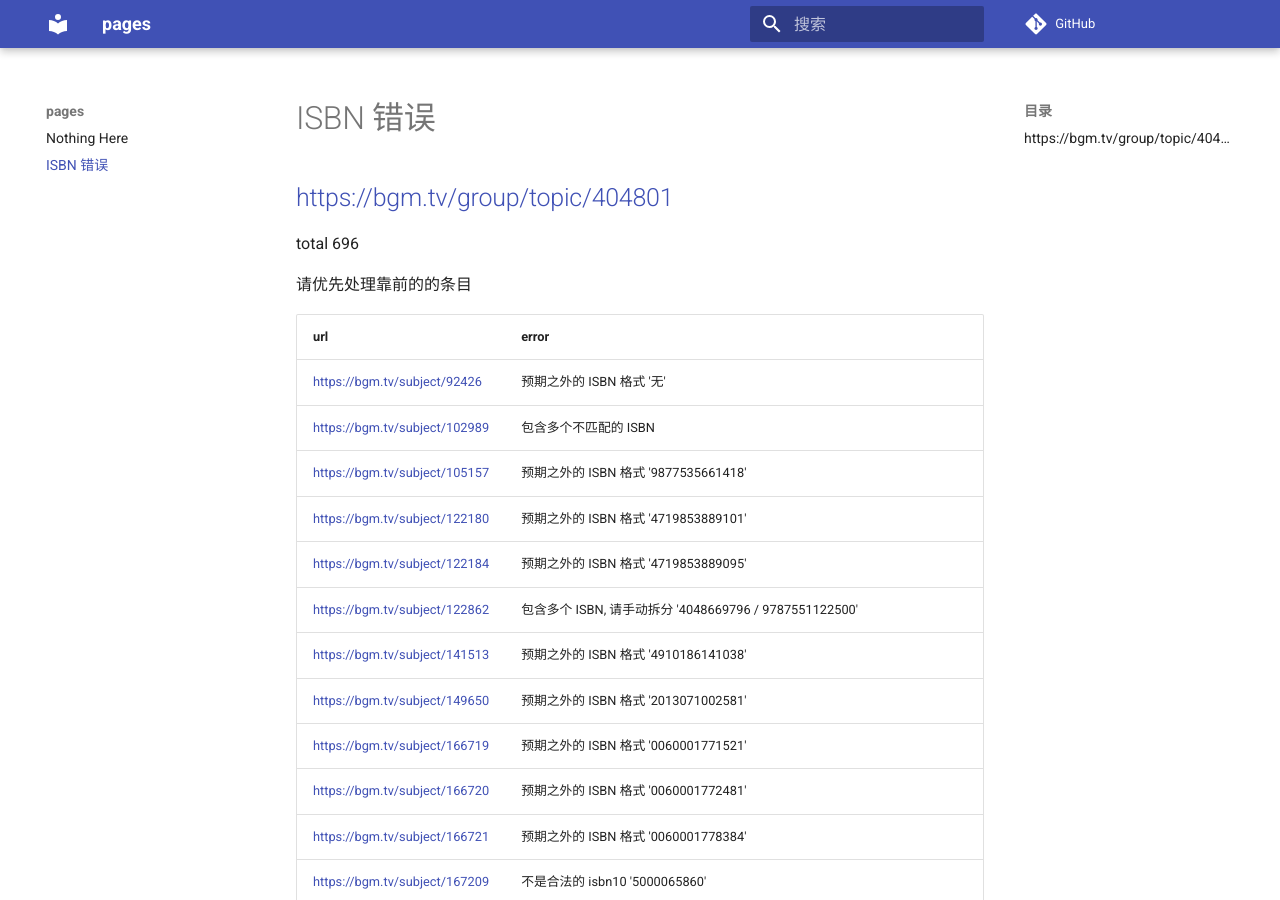
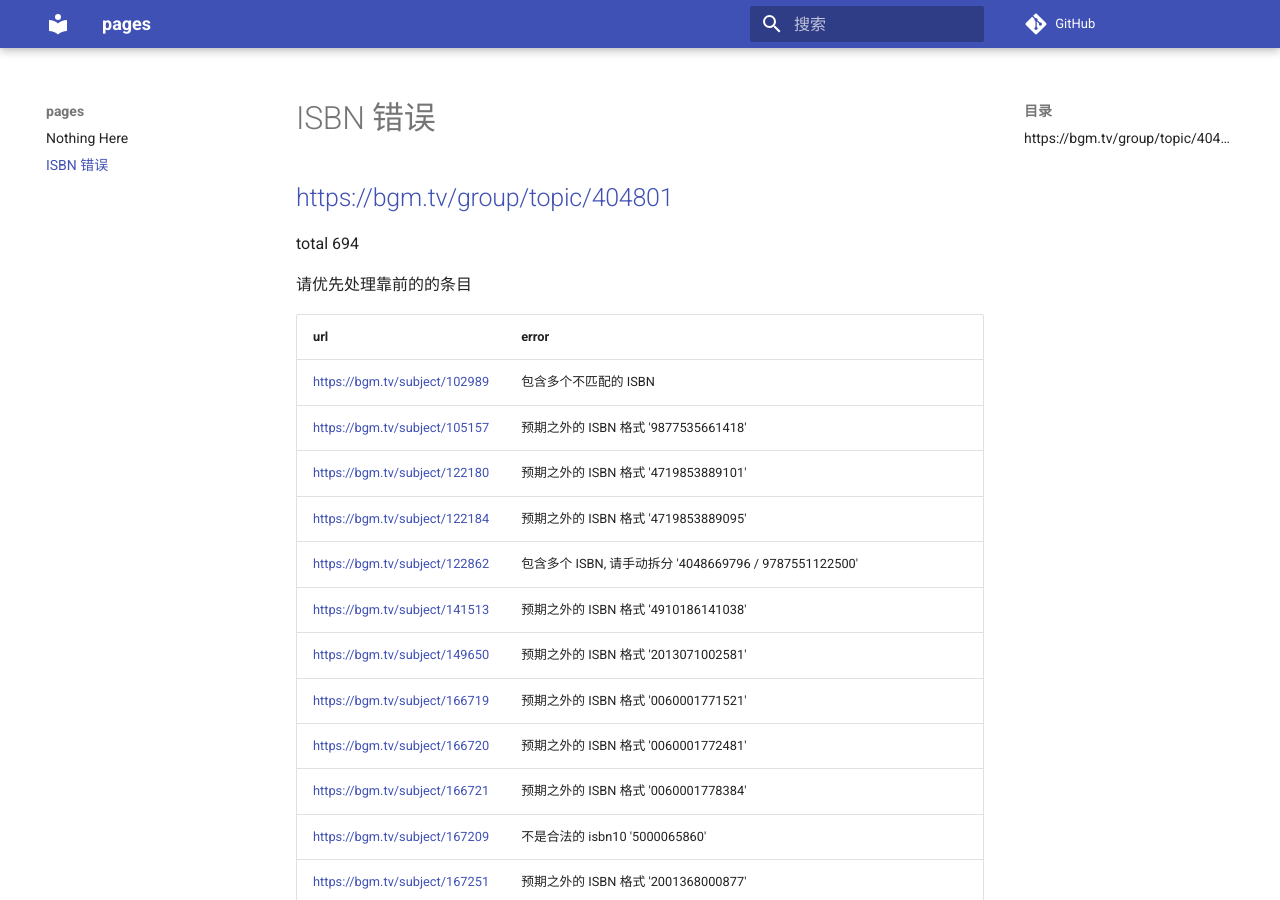
Before and after one commit to trim21/bangumi-pages, an MkDocs documentation site: the page built from docs/isbn.md, in a window 1280 px wide and 900 px high. Built offline with MkDocs 1.6.1 and Material for MkDocs 9.7.7, drawn with Linux system fonts in a browser that asks for light colours; comment, search, counter and statistics services are not loaded; some of the changed text lies outside the part shown.

Commit message:
update isbn.md

```diff
--- a/docs/isbn.md
+++ b/docs/isbn.md
@@ -1,13 +1,12 @@
 # ISBN 错误
 ## <https://bgm.tv/group/topic/404801>
 
-total 696
+total 694
 
 请优先处理靠前的的条目
 
 | url | error |
 | --- |  ---  |
-| <https://bgm.tv/subject/92426> | 预期之外的 ISBN 格式 '无' |
 | <https://bgm.tv/subject/102989> | 包含多个不匹配的 ISBN |
 | <https://bgm.tv/subject/105157> | 预期之外的 ISBN 格式 '9877535661418' |
 | <https://bgm.tv/subject/122180> | 预期之外的 ISBN 格式 '4719853889101' |
@@ -116,7 +115,6 @@ total 696
 | <https://bgm.tv/subject/184336> | 不是合法的 isbn10 '4862525802' |
 | <https://bgm.tv/subject/184364> | 不是合法的 isbn10 '4864360432' |
 | <https://bgm.tv/subject/184871> | 不是合法的 isbn10 '4863491205' |
-| <https://bgm.tv/subject/185334> | 预期之外的 ISBN 格式 '4710765210182' |
 | <https://bgm.tv/subject/185584> | 不是合法的 isbn10 '4871829021' |
 | <https://bgm.tv/subject/185585> | 不是合法的 isbn10 '4790121084' |
 | <https://bgm.tv/subject/185590> | 不是合法的 isbn10 '4861057366' |
```
